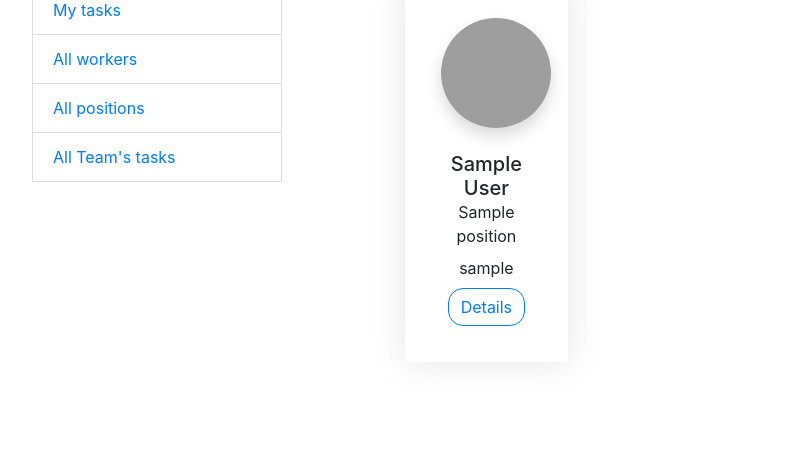
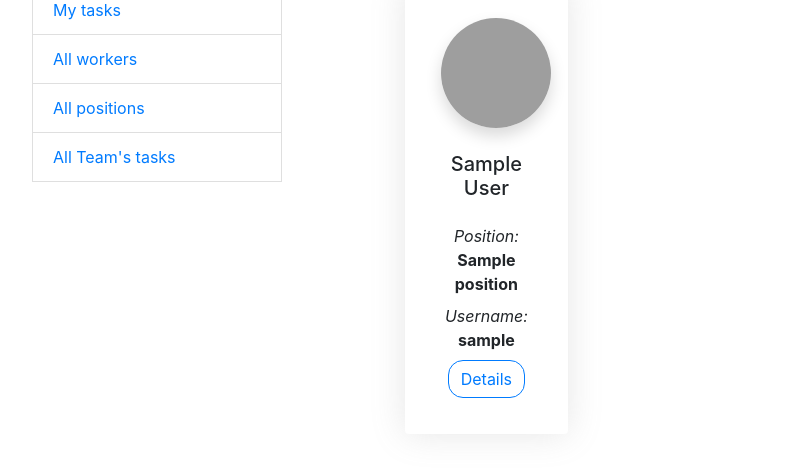
Before and after one commit to twonumberfortyfives/website-it-manager-task, a Django app: page /workers/ in a window 1280 px wide. Shown: the part 188-662 px from the top of the page, without its empty margins (23-812 px from the left). Run offline with Django 5.2, Linux system fonts and the light colour scheme; a user stored in the database is signed in; tables that the repository leaves empty hold one stand-in row (values such as "Sample post"); some libraries are stand-ins or nearby versions; grey boxes are pictures that could not be loaded.

Commit message:
added list view for task type with search func

```diff
--- a/templates/website/workers_list.html
+++ b/templates/website/workers_list.html
@@ -26,8 +26,9 @@
                         <div class="p-3 radius-15">
                           <img src="https://i0.wp.com/digitalhealthskills.com/wp-content/uploads/2022/11/3da39-no-user-image-icon-27.png?fit=500%2C500&ssl=1" width="110" height="110" class="rounded-circle shadow" alt="">
                           <h5 class="mb-0 mt-4">{{ worker.first_name }} {{ worker.last_name }}</h5>
-                          <p class="mb-2">{{ worker.position }}</p>
-                          <p class="mb-2">{{ worker.username }}</p>
+                          <br>
+                          <p class="mb-2"><i>Position:</i> <strong>{{ worker.position }}</strong></p>
+                          <p class="mb-2"><i>Username:</i> <strong>{{ worker.username }}</strong></p>
                           <div class="d-grid"><a href="{% url 'website:worker-detail' pk=worker.id %}" class="btn btn-outline-primary radius-15">Details</a></div>
                         </div>
                       </div>
--- a/website/forms.py
+++ b/website/forms.py
@@ -1,13 +1,26 @@
 from django import forms
 from django.contrib.auth.forms import UserCreationForm
+from django.contrib.auth.models import User
 
-from website.models import Worker, Position, Task
+from website.models import Worker, Position, Task, TaskType
 
 
 class WorkerForm(forms.ModelForm):
+    position = forms.ModelMultipleChoiceField(
+        queryset=Position.objects.all(),
+        widget=forms.Select,
+        required=True,
+    )
+
     class Meta(UserCreationForm.Meta):
         model = Worker
         fields = ("position", "first_name", "last_name", "email", "username")
+
+    def clean_position(self):
+        position = self.cleaned_data.get('position')
+        if not position:
+            raise forms.ValidationError("Please select a position.")
+        return position
 
 
 class WorkerSearchForm(forms.Form):
@@ -43,6 +56,12 @@ class PositionSearchForm(forms.Form):
 
 
 class TaskForm(forms.ModelForm):
+    assignees = forms.ModelMultipleChoiceField(
+        queryset=Worker.objects.all(),
+        widget=forms.CheckboxSelectMultiple,
+        required=True,
+    )
+
     class Meta(forms.ModelForm):
         model = Task
         fields = ("name", "description", "deadline", "priority", "task_type", "assignees")
@@ -62,3 +81,22 @@ class TaskSearchForm(forms.Form):
             }
         )
     )
+
+
+class TaskTypeSearchForm(forms.Form):
+    name = forms.CharField(
+        max_length=255,
+        required=False,
+        label="",
+        widget=forms.TextInput(
+            attrs={
+                "placeholder": "Search by name"
+            }
+        )
+    )
+
+
+class TaskTypeForm(forms.Form):
+    class Meta(forms.Form):
+        model = TaskType
+        fields = "__all__"
--- a/website/models.py
+++ b/website/models.py
@@ -19,7 +19,7 @@ class Position(models.Model):
 
 
 class Worker(AbstractUser):
-    position = models.ForeignKey("Position", on_delete=models.CASCADE, related_name="workers", null=True, blank=True)
+    position = models.ForeignKey("Position", on_delete=models.CASCADE, related_name="workers")
 
     class Meta:
         verbose_name_plural = "workers"
--- a/website/urls.py
+++ b/website/urls.py
@@ -14,6 +14,7 @@ from website.views import (
     TaskDetailView,
     TaskListView,
     TaskCreateView,
+    TaskTypeListView,
 )
 
 urlpatterns = [
@@ -21,6 +22,7 @@ urlpatterns = [
     path("tasks/", TaskListView.as_view(), name='tasks-list'),
     path("tasks/create", TaskCreateView.as_view(), name='tasks-create'),
     path("tasks/<int:pk>", TaskDetailView.as_view(), name="tasks-detail"),
+    path("task-types/", TaskTypeListView.as_view(), name='task-types'),
     path("workers/", WorkerListView.as_view(), name="workers-list"),
     path("workers/create", WorkerCreateView.as_view(), name="worker-create"),
     path("workers/<int:pk>", WorkerDetailView.as_view(), name="worker-detail"),
--- a/website/views.py
+++ b/website/views.py
@@ -6,7 +6,7 @@ from django.views import generic
 
 from website import forms
 from website.forms import WorkerSearchForm, TaskForm, TaskSearchForm
-from website.models import Worker, Position, Task
+from website.models import Worker, Position, Task, TaskType
 
 
 class TaskDetailView(LoginRequiredMixin, generic.DetailView):
@@ -157,3 +157,23 @@ def my_page_url(request: HttpRequest) -> HttpResponse:
         "my_tasks": my_tasks,
     }
     return render(request, template_name="website/index.html", context=context)
+
+
+class TaskTypeListView(LoginRequiredMixin, generic.ListView):
+    model = TaskType
+    form_class = forms.TaskTypeSearchForm
+
+    def get_context_data(self, *, object_list=None, **kwargs):
+        context = super(TaskTypeListView, self).get_context_data(**kwargs)
+        name = self.request.GET.get("name", "")
+        context["search_form"] = forms.TaskTypeSearchForm(
+            initial={"name": name}
+        )
+        return context
+
+    def get_queryset(self):
+        queryset = TaskType.objects.all()
+        form = forms.TaskTypeSearchForm(self.request.GET)
+        if form.is_valid():
+            return queryset.filter(name__icontains=form.cleaned_data["name"])
+        return queryset
```
